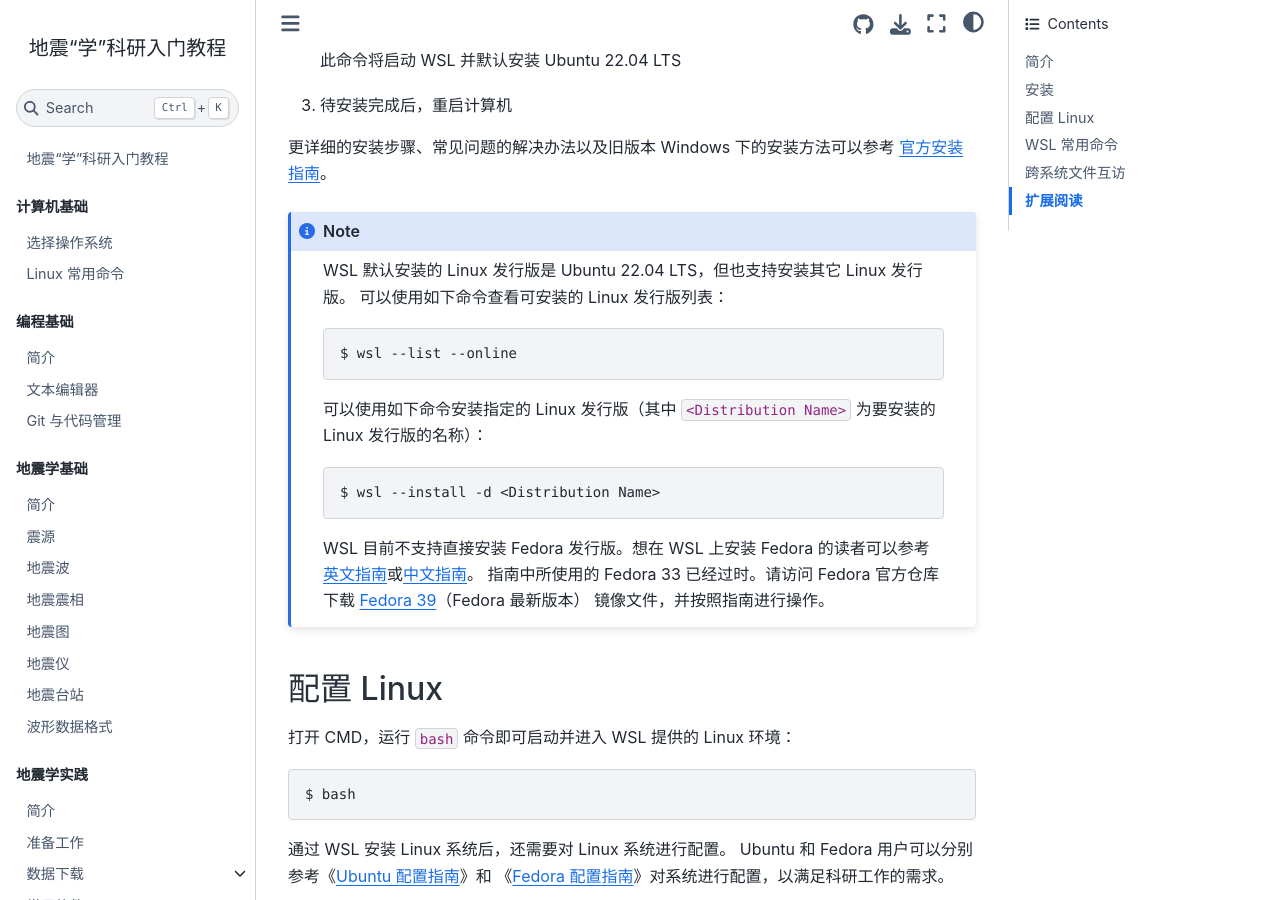
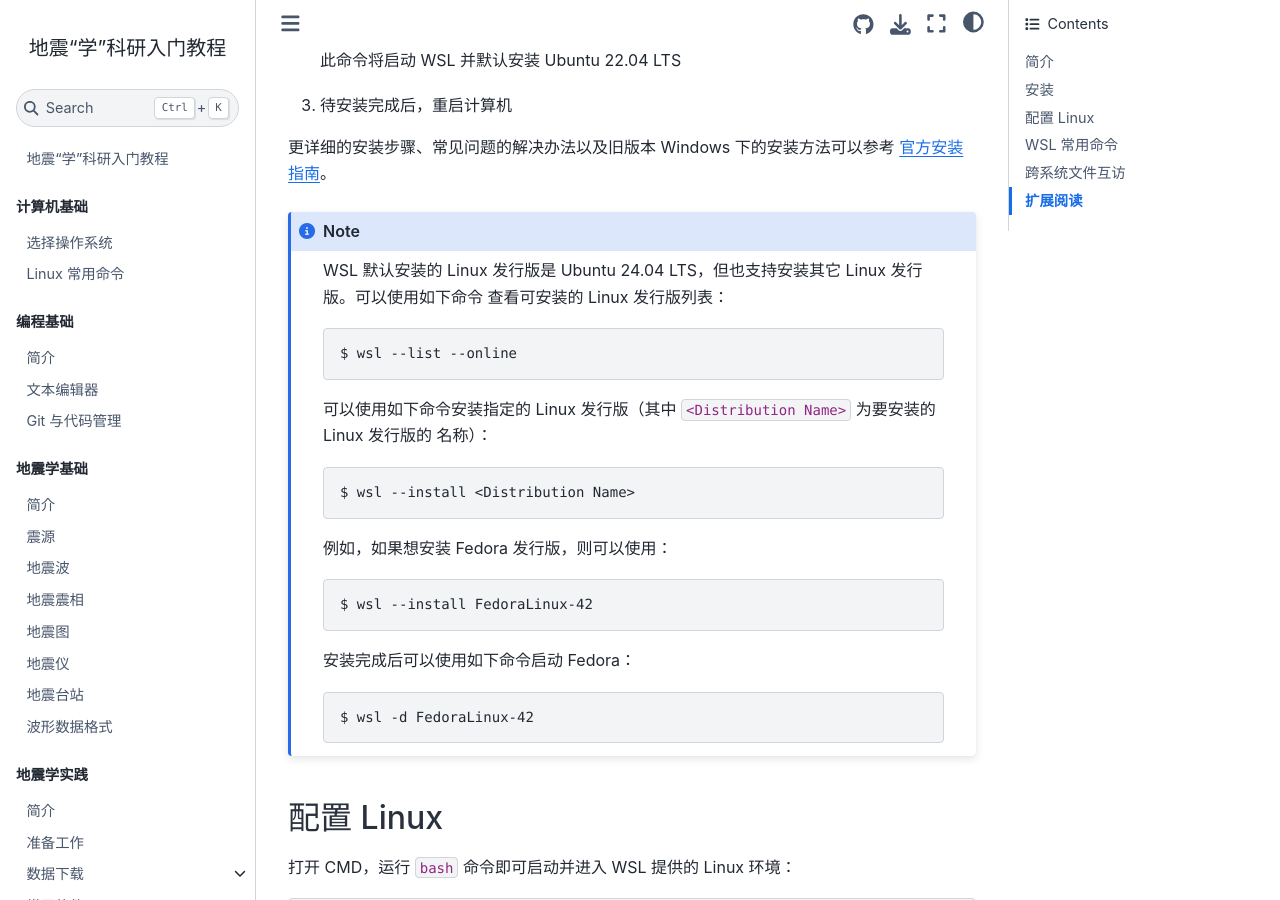
Before and after one commit to seismo-learn/seismology101, a Jupyter Book: the page built from source/computer/wsl-setup.md, in a window 1280 px wide and 900 px high, scrolled down 1341 px. Built offline with Jupyter Book 1.0.4 settings and Sphinx 7.4.7 and the Sphinx Book theme 1.1.4, drawn with Linux system fonts in a browser that asks for light colours; pages that are not in the unit, such as notebooks, are missing from menus; some of the changed text lies outside the part shown.

Commit message:
WSL now can install Fedora 42

````diff
--- a/source/computer/wsl-setup.md
+++ b/source/computer/wsl-setup.md
@@ -54,22 +54,25 @@ WSL 只能在 Windows 10 的较高版本或 Windows 11 上安装。因而，在
 [官方安装指南](https://docs.microsoft.com/zh-cn/windows/wsl/install)。
 
 :::{note}
-WSL 默认安装的 Linux 发行版是 Ubuntu 22.04 LTS，但也支持安装其它 Linux 发行版。
-可以使用如下命令查看可安装的 Linux 发行版列表：
+WSL 默认安装的 Linux 发行版是 Ubuntu 24.04 LTS，但也支持安装其它 Linux 发行版。可以使用如下命令
+查看可安装的 Linux 发行版列表：
 ```
 $ wsl --list --online
 ```
-可以使用如下命令安装指定的 Linux 发行版（其中 `<Distribution Name>` 为要安装的
-Linux 发行版的名称）：
+可以使用如下命令安装指定的 Linux 发行版（其中 `<Distribution Name>` 为要安装的 Linux 发行版的
+名称）：
 ```
-$ wsl --install -d <Distribution Name>
+$ wsl --install <Distribution Name>
 ```
 
-WSL 目前不支持直接安装 Fedora 发行版。想在 WSL 上安装 Fedora 的读者可以参考
-[英文指南](https://fedoramagazine.org/wsl-fedora-33/)或[中文指南](https://suiahae.me/Using-Fedora-33-on-Windows-10-WSL2/)。
-指南中所使用的 Fedora 33 已经过时。请访问 Fedora 官方仓库下载
-[Fedora 39](https://github.com/fedora-cloud/docker-brew-fedora/tree/39/x86_64)（Fedora 最新版本）
-镜像文件，并按照指南进行操作。
+例如，如果想安装 Fedora 发行版，则可以使用：
+```
+$ wsl --install FedoraLinux-42
+```
+安装完成后可以使用如下命令启动 Fedora：
+```
+$ wsl -d FedoraLinux-42
+```
 :::
 
 ## 配置 Linux
````
Also changed, not shown: other parts of source/computer/wsl-setup.md (+1 -1 lines).
